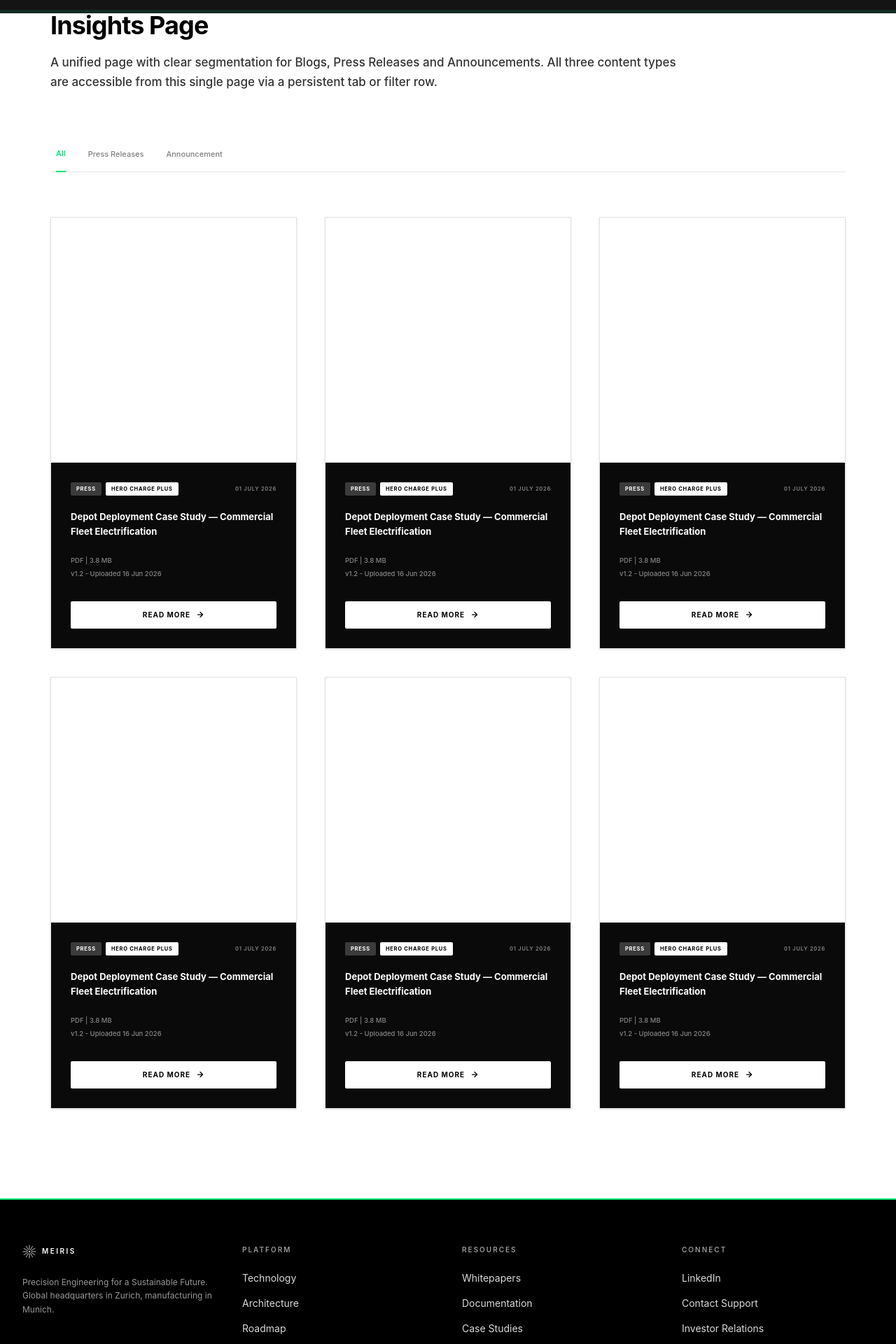
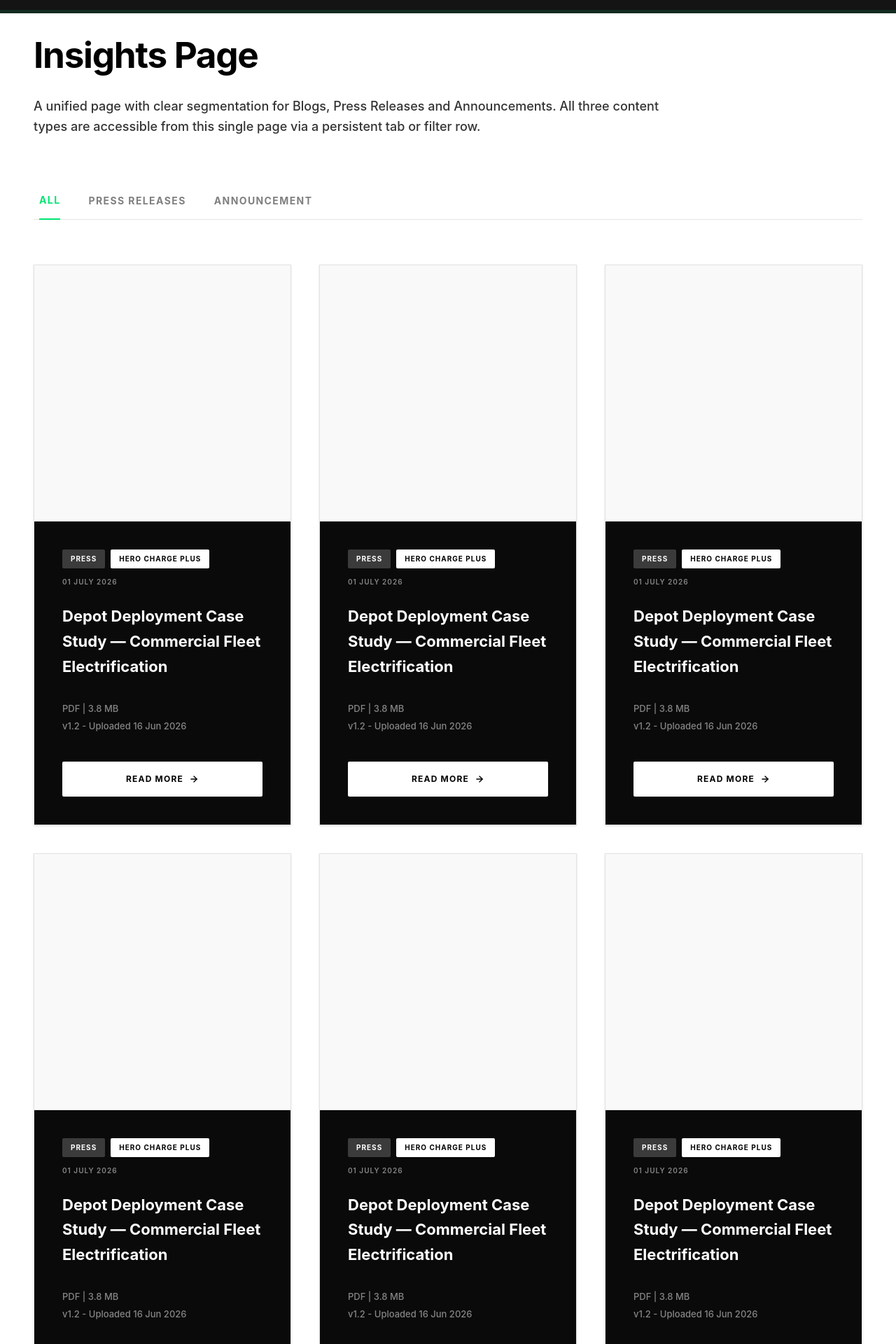
Before and after one commit to meirisdev-spec/Meiris-Official, a Next.js app: page /insights in a window 1280 px wide. Shown: the part 80-2000 px from the top of the page at 70% size. Built offline with nearby package versions, Linux system fonts and the light colour scheme.

Commit message:
Made all pages responsive, along with layouts of Insights & Resources being set, Navbar fully functional

```diff
--- a/src/app/insights/page.tsx
+++ b/src/app/insights/page.tsx
@@ -1,44 +1,11 @@
 import type { Metadata } from "next";
 import Link from "next/link";
+import ScrollReveal from "@/components/ui/ScrollReveal";
 
 export const metadata: Metadata = {
   title: "Insights — Meiris Intelligent Power Conversion",
   description: "A unified page with clear segmentation for Blogs, Press Releases and Announcements.",
 };
-
-const navItems = [
-  { label: "Platform", to: "/platform" },
-  { label: "Products", to: "/products" },
-  { label: "Solutions", to: "/solutions" },
-  { label: "Insights", to: "/insights" },
-  { label: "About", to: "/about" },
-];
-
-function Logo({ small = false }: { small?: boolean }) {
-  return (
-    <Link href="/" className="flex items-center gap-2 text-white">
-      <svg width={small ? 20 : 28} height={small ? 20 : 28} viewBox="0 0 40 40" fill="none" aria-hidden>
-        <circle cx="20" cy="20" r="2" fill="white" />
-        {Array.from({ length: 12 }).map((_, i) => {
-          const a = (i * Math.PI * 2) / 12;
-          return (
-            <line
-              key={i}
-              x1={20 + Math.cos(a) * 6}
-              y1={20 + Math.sin(a) * 6}
-              x2={20 + Math.cos(a) * 18}
-              y2={20 + Math.sin(a) * 18}
-              stroke="white"
-              strokeWidth="1.5"
-              strokeLinecap="round"
-            />
-          );
-        })}
-      </svg>
-      <span className={`${small ? "text-[10px]" : "text-xs"} font-semibold tracking-[0.25em]`}>MEIRIS</span>
-    </Link>
-  );
-}
 
 const cards = Array(6).fill({
   tag1: "PRESS",
@@ -51,102 +18,69 @@ const cards = Array(6).fill({
 export default function InsightsPage() {
   return (
     <div className="relative min-h-screen bg-white text-black selection:bg-[#00E573] selection:text-black">
-
-
-      <main className="mx-auto max-w-[1200px] px-8 pt-24 pb-32">
+      <main className="mx-auto max-w-[1400px] px-6 md:px-12 pt-[120px] pb-32 overflow-hidden">
         {/* Hero Text */}
-        <div className="max-w-4xl mb-20">
-          <h1 className="text-4xl font-bold tracking-tight text-black mb-5">Insights Page</h1>
-          <p className="text-[17px] text-black/80 leading-relaxed font-medium">
+        <ScrollReveal className="max-w-4xl mb-16 md:mb-20">
+          <h1 className="text-[clamp(2.5rem,4vw,4rem)] font-bold tracking-tight text-black mb-5">Insights Page</h1>
+          <p className="text-[16px] md:text-[18px] text-black/80 leading-relaxed font-medium">
             A unified page with clear segmentation for Blogs, Press Releases and Announcements. All three content types are accessible from this single page via a persistent tab or filter row.
           </p>
-        </div>
+        </ScrollReveal>
 
         {/* Tab Filters */}
-        <div className="flex items-center gap-8 border-b border-black/10 mb-16 px-2">
-          <button className="pb-4 text-[11px] font-semibold text-[#00E573] border-b-2 border-[#00E573] mb-[-1px]">
+        <ScrollReveal delay={100} className="flex flex-wrap items-center gap-4 md:gap-10 border-b border-black/10 mb-16 px-2">
+          <button className="pb-4 text-[13px] md:text-[14px] font-bold text-[#00E573] border-b-2 border-[#00E573] mb-[-1px] uppercase tracking-widest">
             All
           </button>
-          <button className="pb-4 text-[11px] font-medium text-black/50 hover:text-black/80 transition-colors mb-[-1px]">
+          <button className="pb-4 text-[13px] md:text-[14px] font-bold text-black/50 hover:text-black/80 transition-colors mb-[-1px] uppercase tracking-widest">
             Press Releases
           </button>
-          <button className="pb-4 text-[11px] font-medium text-black/50 hover:text-black/80 transition-colors mb-[-1px]">
+          <button className="pb-4 text-[13px] md:text-[14px] font-bold text-black/50 hover:text-black/80 transition-colors mb-[-1px] uppercase tracking-widest">
             Announcement
           </button>
-        </div>
+        </ScrollReveal>
 
         {/* Card Grid */}
-        <div className="grid grid-cols-1 md:grid-cols-2 lg:grid-cols-3 gap-10">
+        <ScrollReveal staggerChildren={true} className="grid grid-cols-1 md:grid-cols-2 lg:grid-cols-3 gap-6 md:gap-10">
           {cards.map((card, i) => (
-            <div key={i} className="flex flex-col border border-black/10 shadow-sm hover:shadow-lg transition-shadow bg-[#fcfcfc] overflow-hidden">
+            <div key={i} className="animate-on-scroll opacity-0 translate-y-10 transition-all duration-700 ease-out flex flex-col border border-black/10 shadow-sm hover:shadow-xl hover:-translate-y-1 bg-[#fcfcfc] overflow-hidden">
               {/* Image Area */}
               <div className="aspect-square w-full bg-white relative border-b border-black/10">
                 {/* Empty placeholder to match screenshot exactly */}
+                <div className="absolute inset-0 bg-black/5 opacity-50" />
               </div>
 
               {/* Content Area */}
-              <div className="bg-[#0a0a0a] text-white p-7 flex flex-col flex-grow">
+              <div className="bg-[#0a0a0a] text-white p-6 md:p-10 flex flex-col flex-grow">
                 {/* Top Row: Tags + Date */}
-                <div className="flex items-center justify-between mb-5">
-                  <div className="flex gap-1.5">
-                    <span className="bg-white/20 text-[7.5px] font-bold tracking-widest px-2 py-1 uppercase rounded-sm">{card.tag1}</span>
-                    <span className="bg-white text-black text-[7.5px] font-bold tracking-widest px-2 py-1 uppercase rounded-sm">{card.tag2}</span>
+                <div className="flex flex-wrap items-center justify-between gap-3 mb-6">
+                  <div className="flex flex-wrap gap-2">
+                    <span className="bg-white/20 text-[9px] md:text-[10px] font-bold tracking-widest px-2 md:px-3 py-1.5 uppercase rounded-sm">{card.tag1}</span>
+                    <span className="bg-white text-black text-[9px] md:text-[10px] font-bold tracking-widest px-2 md:px-3 py-1.5 uppercase rounded-sm">{card.tag2}</span>
                   </div>
-                  <span className="text-[7.5px] font-semibold tracking-widest uppercase text-white/50">{card.date}</span>
+                  <span className="text-[9px] md:text-[10px] font-semibold tracking-widest uppercase text-white/50">{card.date}</span>
                 </div>
 
                 {/* Title */}
-                <h3 className="text-[13px] font-bold leading-relaxed mb-6">{card.title}</h3>
+                <h3 className="text-[18px] md:text-[22px] font-bold leading-relaxed mb-8">{card.title}</h3>
 
                 {/* Subtitles (PDF Info) */}
-                <div className="mt-auto flex flex-col gap-1 mb-8">
+                <div className="mt-auto flex flex-col gap-1.5 mb-10">
                   {card.details.split('\n').map((line: string, idx: number) => (
-                    <p key={idx} className="text-[9.5px] text-white/50 font-medium">{line}</p>
+                    <p key={idx} className="text-[12px] md:text-[13px] text-white/50 font-medium">{line}</p>
                   ))}
                 </div>
 
                 {/* Button */}
-                <button className="w-full bg-white text-black py-3 text-[10px] font-bold tracking-widest uppercase flex justify-center items-center gap-2 hover:bg-white/90 transition-colors rounded-sm">
+                <button className="w-full bg-white text-black py-4 text-[11px] md:text-[12px] font-bold tracking-widest uppercase flex justify-center items-center gap-2 hover:bg-white/90 transition-colors rounded-sm">
                   READ MORE
-                  <svg width="12" height="12" viewBox="0 0 24 24" fill="none" stroke="currentColor" strokeWidth="2.5" strokeLinecap="round" strokeLinejoin="round"><line x1="5" y1="12" x2="19" y2="12"></line><polyline points="12 5 19 12 12 19"></polyline></svg>
+                  <svg width="14" height="14" viewBox="0 0 24 24" fill="none" stroke="currentColor" strokeWidth="2.5" strokeLinecap="round" strokeLinejoin="round"><line x1="5" y1="12" x2="19" y2="12"></line><polyline points="12 5 19 12 12 19"></polyline></svg>
                 </button>
               </div>
             </div>
           ))}
-        </div>
+        </ScrollReveal>
       </main>
-
-      {/* Footer */}
-      <footer className="bg-black">
-        <div className="h-[2px] w-full bg-[#00E573]" />
-        <div className="mx-auto grid max-w-[1400px] grid-cols-2 gap-10 px-8 py-16 md:grid-cols-4">
-          <div>
-            <Logo small />
-            <p className="mt-6 max-w-xs text-xs leading-relaxed text-white/60">
-              Precision Engineering for a Sustainable Future. Global headquarters in Zurich,
-              manufacturing in Munich.
-            </p>
-          </div>
-          {[
-            { title: "PLATFORM", links: ["Technology", "Architecture", "Roadmap"] },
-            { title: "RESOURCES", links: ["Whitepapers", "Documentation", "Case Studies"] },
-            { title: "CONNECT", links: ["LinkedIn", "Contact Support", "Investor Relations"] },
-          ].map((col) => (
-            <div key={col.title}>
-              <h4 className="text-[10px] font-semibold tracking-[0.2em] text-white/60">{col.title}</h4>
-              <ul className="mt-5 space-y-3">
-                {col.links.map((l) => (
-                  <li key={l}>
-                    <a href="#" className="text-sm text-white/85 hover:text-white">
-                      {l}
-                    </a>
-                  </li>
-                ))}
-              </ul>
-            </div>
-          ))}
-        </div>
-      </footer>
     </div>
   );
 }
--- a/src/app/resources/page.tsx
+++ b/src/app/resources/page.tsx
@@ -1,45 +1,11 @@
 import type { Metadata } from "next";
 import Link from "next/link";
-import Image from "next/image";
+import ScrollReveal from "@/components/ui/ScrollReveal";
 
 export const metadata: Metadata = {
   title: "Resources — Meiris Intelligent Power Conversion",
   description: "A single section containing all downloadable collaterals — brochures, operating manuals, technical specifications, and any other documents.",
 };
-
-const navItems = [
-  { label: "Platform", to: "/platform" },
-  { label: "Products", to: "/products" },
-  { label: "Solutions", to: "/solutions" },
-  { label: "Insights", to: "/insights" },
-  { label: "About", to: "/about" },
-];
-
-function Logo({ small = false }: { small?: boolean }) {
-  return (
-    <Link href="/" className="flex items-center gap-2 text-white">
-      <svg width={small ? 20 : 28} height={small ? 20 : 28} viewBox="0 0 40 40" fill="none" aria-hidden>
-        <circle cx="20" cy="20" r="2" fill="white" />
-        {Array.from({ length: 12 }).map((_, i) => {
-          const a = (i * Math.PI * 2) / 12;
-          return (
-            <line
-              key={i}
-              x1={20 + Math.cos(a) * 6}
-              y1={20 + Math.sin(a) * 6}
-              x2={20 + Math.cos(a) * 18}
-              y2={20 + Math.sin(a) * 18}
-              stroke="white"
-              strokeWidth="1.5"
-              strokeLinecap="round"
-            />
-          );
-        })}
-      </svg>
-      <span className={`${small ? "text-[10px]" : "text-xs"} font-semibold tracking-[0.25em]`}>MEIRIS</span>
-    </Link>
-  );
-}
 
 const cards = Array(6).fill({
   tag1: "CASE STUDY",
@@ -51,43 +17,41 @@ const cards = Array(6).fill({
 export default function ResourcesPage() {
   return (
     <div className="relative min-h-screen bg-white text-black selection:bg-[#00E573] selection:text-black">
-
-
-      <main className="mx-auto max-w-[1200px] px-8 pt-24 pb-32">
+      <main className="mx-auto max-w-[1400px] px-6 md:px-12 pt-[120px] pb-32 overflow-hidden">
         {/* Hero Text */}
-        <div className="max-w-4xl mb-20">
-          <h1 className="text-4xl font-bold tracking-tight text-black mb-5">Resources</h1>
-          <p className="text-[15px] md:text-[17px] text-black/70 leading-relaxed font-medium max-w-3xl">
+        <ScrollReveal className="max-w-4xl mb-16 md:mb-20">
+          <h1 className="text-[clamp(2.5rem,4vw,4rem)] font-bold tracking-tight text-black mb-5">Resources</h1>
+          <p className="text-[16px] md:text-[18px] text-black/70 leading-relaxed font-medium max-w-3xl">
             A single section containing all downloadable collaterals — brochures, operating manuals, technical specifications, and any other documents MEIRIS makes available to visitors. Each collateral is presented as a card.
           </p>
-        </div>
+        </ScrollReveal>
 
         {/* Tab Filters */}
-        <div className="flex items-center gap-8 border-b border-black/10 mb-16 px-2 overflow-x-auto whitespace-nowrap scrollbar-hide">
-          <button className="pb-4 text-[11px] font-semibold text-[#00E573] border-b-2 border-[#00E573] mb-[-1px]">
+        <ScrollReveal delay={100} className="flex flex-wrap items-center gap-4 md:gap-10 border-b border-black/10 mb-16 px-2">
+          <button className="pb-4 text-[13px] md:text-[14px] font-bold text-[#00E573] border-b-2 border-[#00E573] mb-[-1px] uppercase tracking-widest">
             All
           </button>
-          <button className="pb-4 text-[11px] font-medium text-black/50 hover:text-black/80 transition-colors mb-[-1px]">
+          <button className="pb-4 text-[13px] md:text-[14px] font-bold text-black/50 hover:text-black/80 transition-colors mb-[-1px] uppercase tracking-widest">
             Brochures
           </button>
-          <button className="pb-4 text-[11px] font-medium text-black/50 hover:text-black/80 transition-colors mb-[-1px]">
+          <button className="pb-4 text-[13px] md:text-[14px] font-bold text-black/50 hover:text-black/80 transition-colors mb-[-1px] uppercase tracking-widest">
             Specifications
           </button>
-          <button className="pb-4 text-[11px] font-medium text-black/50 hover:text-black/80 transition-colors mb-[-1px]">
+          <button className="pb-4 text-[13px] md:text-[14px] font-bold text-black/50 hover:text-black/80 transition-colors mb-[-1px] uppercase tracking-widest">
             Manuals
           </button>
-          <button className="pb-4 text-[11px] font-medium text-black/50 hover:text-black/80 transition-colors mb-[-1px]">
+          <button className="pb-4 text-[13px] md:text-[14px] font-bold text-black/50 hover:text-black/80 transition-colors mb-[-1px] uppercase tracking-widest">
             Case Studies
           </button>
-          <button className="pb-4 text-[11px] font-medium text-black/50 hover:text-black/80 transition-colors mb-[-1px]">
+          <button className="pb-4 text-[13px] md:text-[14px] font-bold text-black/50 hover:text-black/80 transition-colors mb-[-1px] uppercase tracking-widest">
             Corporate
           </button>
-        </div>
+        </ScrollReveal>
 
         {/* Card Grid */}
-        <div className="grid grid-cols-1 md:grid-cols-2 lg:grid-cols-3 gap-10">
+        <ScrollReveal staggerChildren={true} className="grid grid-cols-1 md:grid-cols-2 lg:grid-cols-3 gap-6 md:gap-10">
           {cards.map((card, i) => (
-            <div key={i} className="flex flex-col border border-black/10 shadow-sm hover:shadow-lg transition-shadow bg-[#fcfcfc] overflow-hidden">
+            <div key={i} className="animate-on-scroll opacity-0 translate-y-10 transition-all duration-700 ease-out flex flex-col border border-black/10 shadow-sm hover:shadow-xl hover:-translate-y-1 bg-[#fcfcfc] overflow-hidden">
               {/* Image Area */}
               <div className="aspect-[4/3] w-full bg-[#131b22] relative flex flex-col items-center justify-center">
                 {/* Glowing Car Graphic Placeholder */}
@@ -98,34 +62,32 @@ export default function ResourcesPage() {
               </div>
 
               {/* Content Area */}
-              <div className="bg-[#0a0a0a] text-white p-7 flex flex-col flex-grow">
+              <div className="bg-[#0a0a0a] text-white p-6 md:p-10 flex flex-col flex-grow">
                 {/* Top Row: Tags */}
-                <div className="flex gap-1.5 mb-5">
-                  <span className="bg-white/20 text-[7.5px] font-bold tracking-widest px-2 py-1 uppercase rounded-sm">{card.tag1}</span>
-                  <span className="bg-white text-black text-[7.5px] font-bold tracking-widest px-2 py-1 uppercase rounded-sm">{card.tag2}</span>
+                <div className="flex flex-wrap gap-2 mb-6">
+                  <span className="bg-white/20 text-[9px] md:text-[10px] font-bold tracking-widest px-2 md:px-3 py-1.5 uppercase rounded-sm">{card.tag1}</span>
+                  <span className="bg-white text-black text-[9px] md:text-[10px] font-bold tracking-widest px-2 md:px-3 py-1.5 uppercase rounded-sm">{card.tag2}</span>
                 </div>
 
                 {/* Title */}
-                <h3 className="text-[13px] font-bold leading-relaxed mb-6">{card.title}</h3>
+                <h3 className="text-[18px] md:text-[22px] font-bold leading-relaxed mb-8">{card.title}</h3>
 
                 {/* Subtitles (PDF Info) */}
-                <div className="mt-auto flex flex-col gap-1 mb-8">
+                <div className="mt-auto flex flex-col gap-1.5 mb-10">
                   {card.details.split('\n').map((line: string, idx: number) => (
-                    <p key={idx} className="text-[9.5px] text-white/50 font-medium">{line}</p>
+                    <p key={idx} className="text-[12px] md:text-[13px] text-white/50 font-medium">{line}</p>
                   ))}
                 </div>
 
                 {/* Button */}
-                <button className="w-full bg-white text-black py-3 text-[10px] font-bold tracking-widest uppercase flex justify-center items-center hover:bg-white/90 transition-colors rounded-sm">
+                <button className="w-full bg-white text-black py-4 text-[11px] md:text-[12px] font-bold tracking-widest uppercase flex justify-center items-center gap-2 hover:bg-white/90 transition-colors rounded-sm">
                   ACCESS DOCUMENT
                 </button>
               </div>
             </div>
           ))}
-        </div>
+        </ScrollReveal>
       </main>
-
-
     </div>
   );
 }
--- a/src/components/Navbar.tsx
+++ b/src/components/Navbar.tsx
@@ -106,9 +106,7 @@ export default function Navbar() {
               </svg>
             </span>
             <div className={styles.dropdownPanel}>
-              <Link href="/insights" className={styles.dropdownItem}>Blogs</Link>
-              <Link href="/insights" className={styles.dropdownItem}>Press Release</Link>
-              <Link href="/insights" className={styles.dropdownItem}>Announcements</Link>
+              <Link href="/insights" className={styles.dropdownItem}>Press Releases &amp; Announcements</Link>
               <Link href="/resources" className={styles.dropdownItem}>Resources</Link>
             </div>
           </li>
--- /dev/null
+++ b/src/components/ui/ScrollReveal.tsx
@@ -0,0 +1,56 @@
+"use client";
+
+import { useEffect, useRef, ReactNode } from "react";
+
+interface ScrollRevealProps {
+  children: ReactNode;
+  className?: string;
+  delay?: number;
+  staggerChildren?: boolean;
+}
+
+export default function ScrollReveal({ children, className = "", delay = 0, staggerChildren = false }: ScrollRevealProps) {
+  const ref = useRef<HTMLDivElement>(null);
+
+  useEffect(() => {
+    const observer = new IntersectionObserver(
+      (entries) => {
+        entries.forEach((entry) => {
+          if (entry.isIntersecting) {
+            setTimeout(() => {
+              if (ref.current) {
+                ref.current.classList.remove("opacity-0", "translate-y-10");
+                ref.current.classList.add("opacity-100", "translate-y-0");
+
+                if (staggerChildren) {
+                  const childrenNodes = ref.current.querySelectorAll('.animate-on-scroll');
+                  childrenNodes.forEach((child, i) => {
+                    setTimeout(() => {
+                      child.classList.remove("opacity-0", "translate-y-10");
+                      child.classList.add("opacity-100", "translate-y-0");
+                    }, 150 + i * 150);
+                  });
+                }
+              }
+            }, delay);
+            observer.unobserve(entry.target);
+          }
+        });
+      },
+      { threshold: 0.15 }
+    );
+
+    if (ref.current) observer.observe(ref.current);
+
+    return () => observer.disconnect();
+  }, [delay, staggerChildren]);
+
+  return (
+    <div
+      ref={ref}
+      className={`opacity-0 translate-y-10 transition-all duration-700 ease-out ${className}`}
+    >
+      {children}
+    </div>
+  );
+}
```
Also changed, not shown: src/app/_components/Solutions.tsx (+10 -2 lines), src/app/solutions/[slug]/CustomSection2.tsx (+13 -6 lines), src/app/solutions/[slug]/RecommendedSetup.tsx (+8 -7 lines), src/app/solutions/[slug]/page.tsx (+20 -8 lines).
